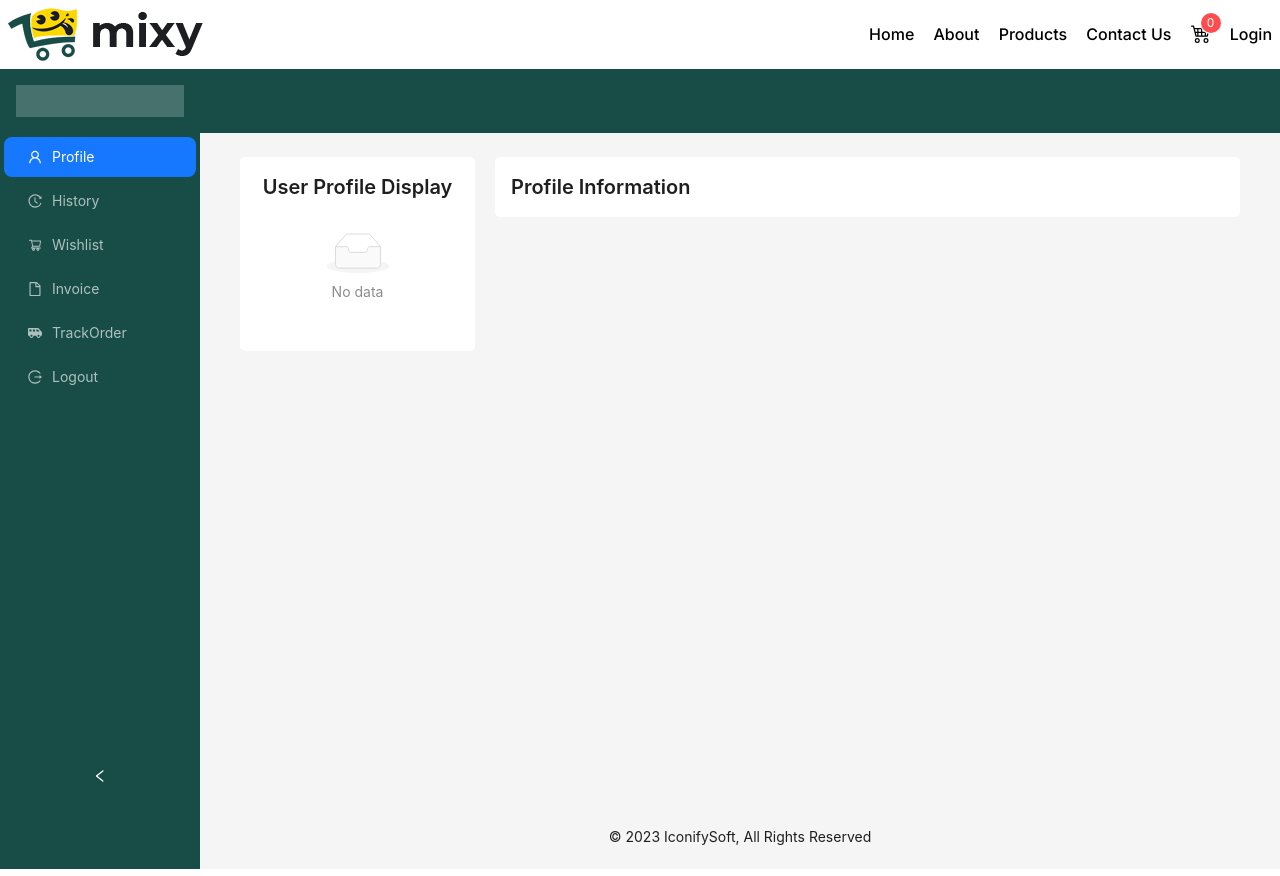
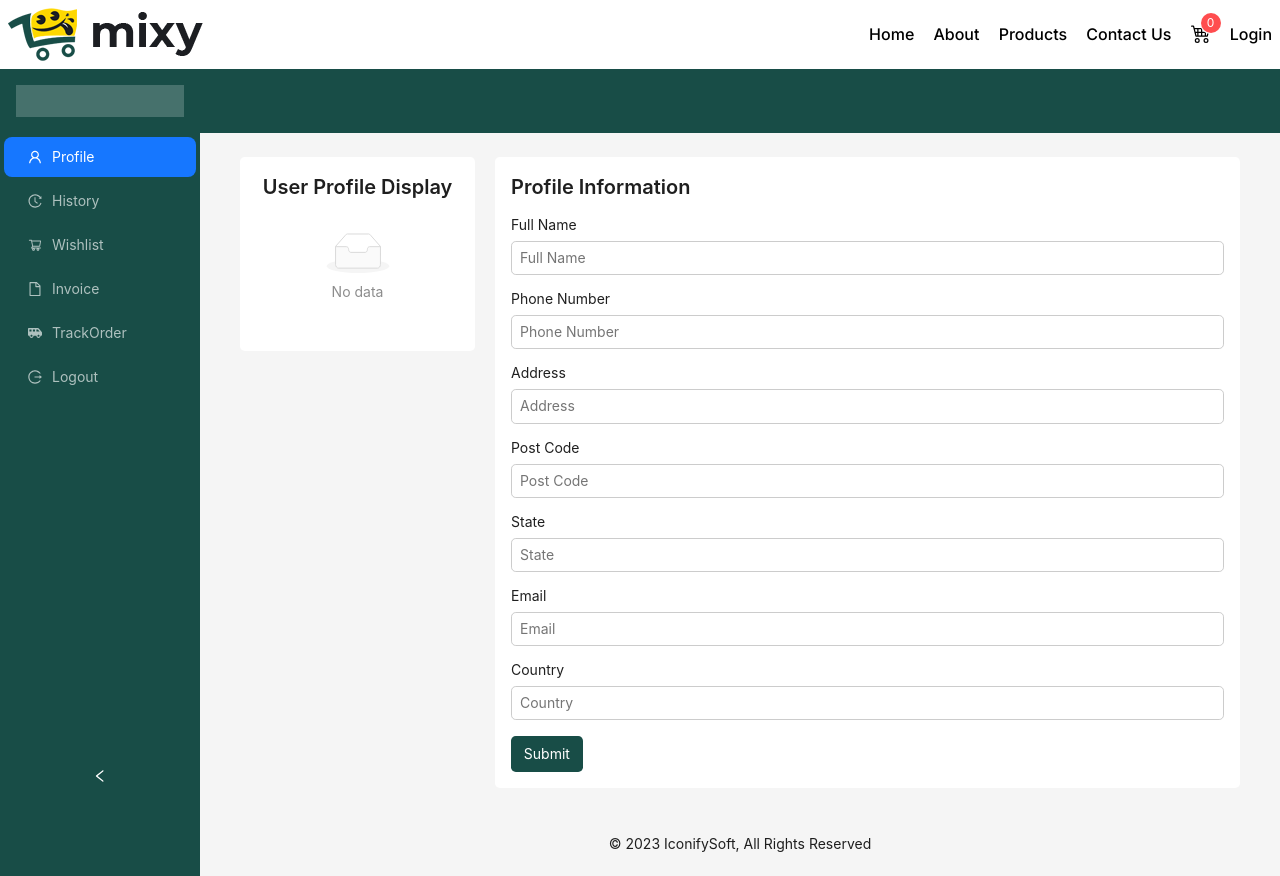
Before and after one commit to Jahid0178/mixy-ecommerce-client, a Next.js app: page /user in a window 1280 px wide. Built offline with nearby package versions, Linux system fonts and the light colour scheme; no server answers.

Commit message:
profile page user form complete

```diff
--- a/src/pages/user/profile/index.js
+++ b/src/pages/user/profile/index.js
@@ -1,4 +1,5 @@
 import React from "react";
+import { useForm } from "react-hook-form";
 import { Col, Empty, Row, Typography } from "antd";
 import styles from "./style.module.css";
 import Image from "next/image";
@@ -10,6 +11,9 @@ const { Paragraph } = Typography;
 const Profile = () => {
   const { userInfo } = useAuth();
   const { email, photoURL, displayName } = userInfo;
+  const { register, handleSubmit } = useForm();
+  const onSubmit = (data) => console.log(data);
+  console.log(userInfo);
   return (
     <div>
       <Row gutter={20}>
@@ -23,8 +27,8 @@ const Profile = () => {
                 <>
                   <Image
                     src={photoURL}
-                    width={100}
-                    height={100}
+                    width={150}
+                    height={150}
                     alt={displayName + " " + "Profile Image"}
                   />
                   <Paragraph
@@ -46,6 +50,76 @@ const Profile = () => {
             <Title level={4} style={{ marginBottom: 0 }}>
               Profile Information
             </Title>
+            <div className={styles.formContainer}>
+              <form onSubmit={handleSubmit(onSubmit)}>
+                <div className={styles.formGroup}>
+                  <label htmlFor="fullName">Full Name</label>
+                  <br />
+                  <input
+                    {...register("fullName", {
+                      required: true,
+                    })}
+                    placeholder="Full Name"
+                    id="fullName"
+                  />
+                </div>
+                <div className={styles.formGroup}>
+                  <label htmlFor="phone">Phone Number</label>
+                  <br />
+                  <input
+                    {...register("phoneNumber", { required: true })}
+                    placeholder="Phone Number"
+                    id="phone"
+                  />
+                </div>
+                <div className={styles.formGroup}>
+                  <label htmlFor="address">Address</label>
+                  <br />
+                  <input
+                    {...register("address", { required: true })}
+                    placeholder="Address"
+                    id="address"
+                  />
+                </div>
+                <div className={styles.formGroup}>
+                  <label htmlFor="post">Post Code</label>
+                  <br />
+                  <input
+                    {...register("postCode", { required: true })}
+                    placeholder="Post Code"
+                    id="post"
+                  />
+                </div>
+                <div className={styles.formGroup}>
+                  <label htmlFor="state">State</label>
+                  <br />
+                  <input
+                    {...register("state", { required: true })}
+                    placeholder="State"
+                    id="state"
+                  />
+                </div>
+                <div className={styles.formGroup}>
+                  <label htmlFor="email">Email</label>
+                  <br />
+                  <input
+                    {...register("email", { required: true })}
+                    placeholder="Email"
+                    id="email"
+                  />
+                </div>
+                <div className={styles.formGroup}>
+                  <label htmlFor="country">Country</label>
+                  <br />
+                  <input
+                    {...register("country", { required: true })}
+                    placeholder="Country"
+                    id="country"
+                  />
+                </div>
+                <input className={styles.formSubmitBtn} type="submit" />
+              </form>
+            </div>
           </div>
         </Col>
       </Row>
--- a/src/pages/user/profile/style.module.css
+++ b/src/pages/user/profile/style.module.css
@@ -13,3 +13,32 @@
   border-radius: 50%;
   margin-bottom: 1rem;
 }
+
+.formContainer {
+  margin-top: 1rem;
+}
+
+.formGroup {
+  margin-bottom: 1rem;
+}
+
+.formGroup label {
+  display: inline-block;
+  margin-bottom: 0.5rem;
+}
+
+.formGroup input {
+  padding: 0.5rem;
+  border: 1px solid #ccc;
+  width: 100%;
+  border-radius: 0.3rem;
+}
+
+.formSubmitBtn {
+  padding: 0.6rem 0.8rem;
+  border: 0;
+  background: #184d47;
+  border-radius: 0.3rem;
+  color: #fff;
+  cursor: pointer;
+}
```
